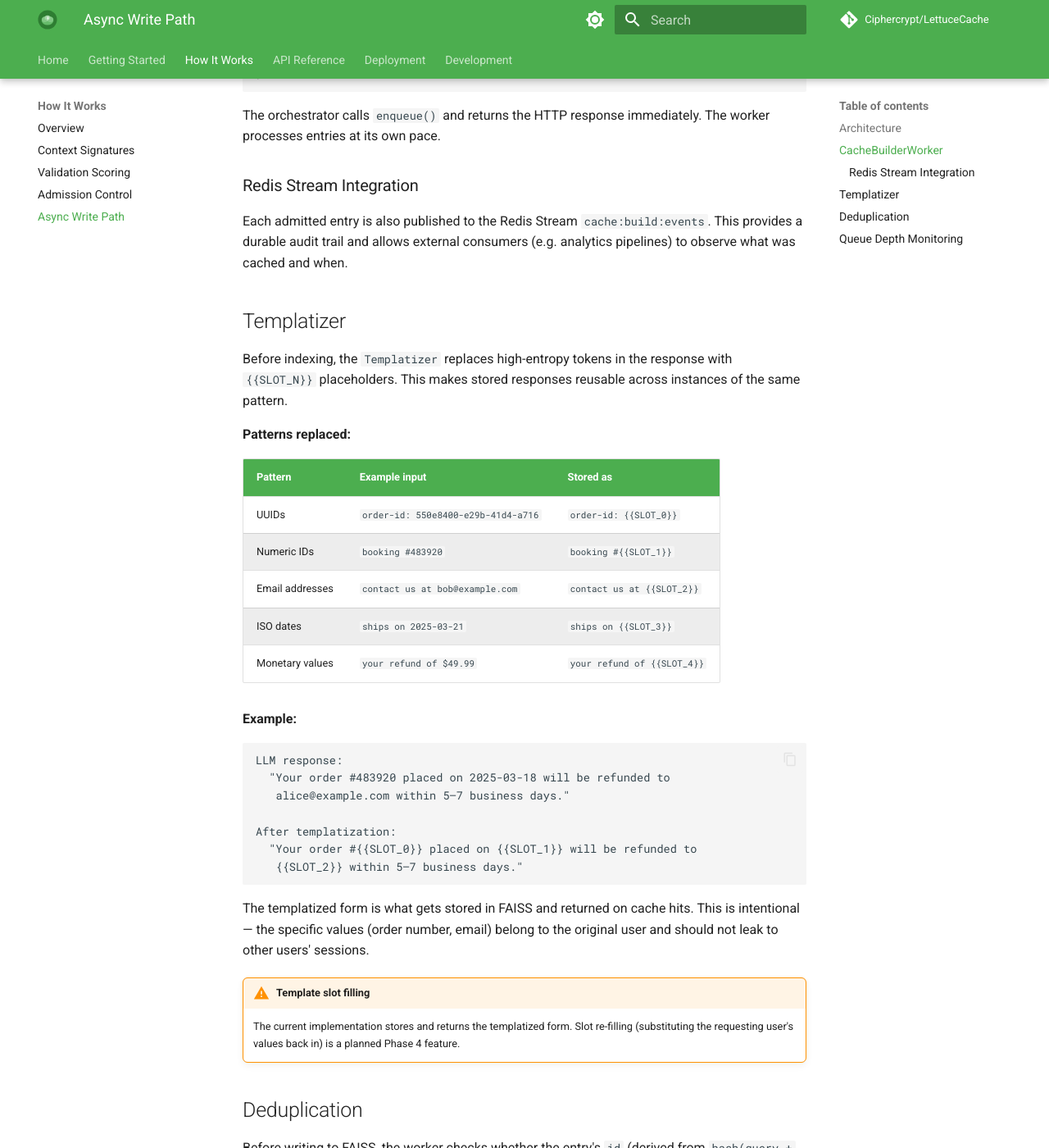
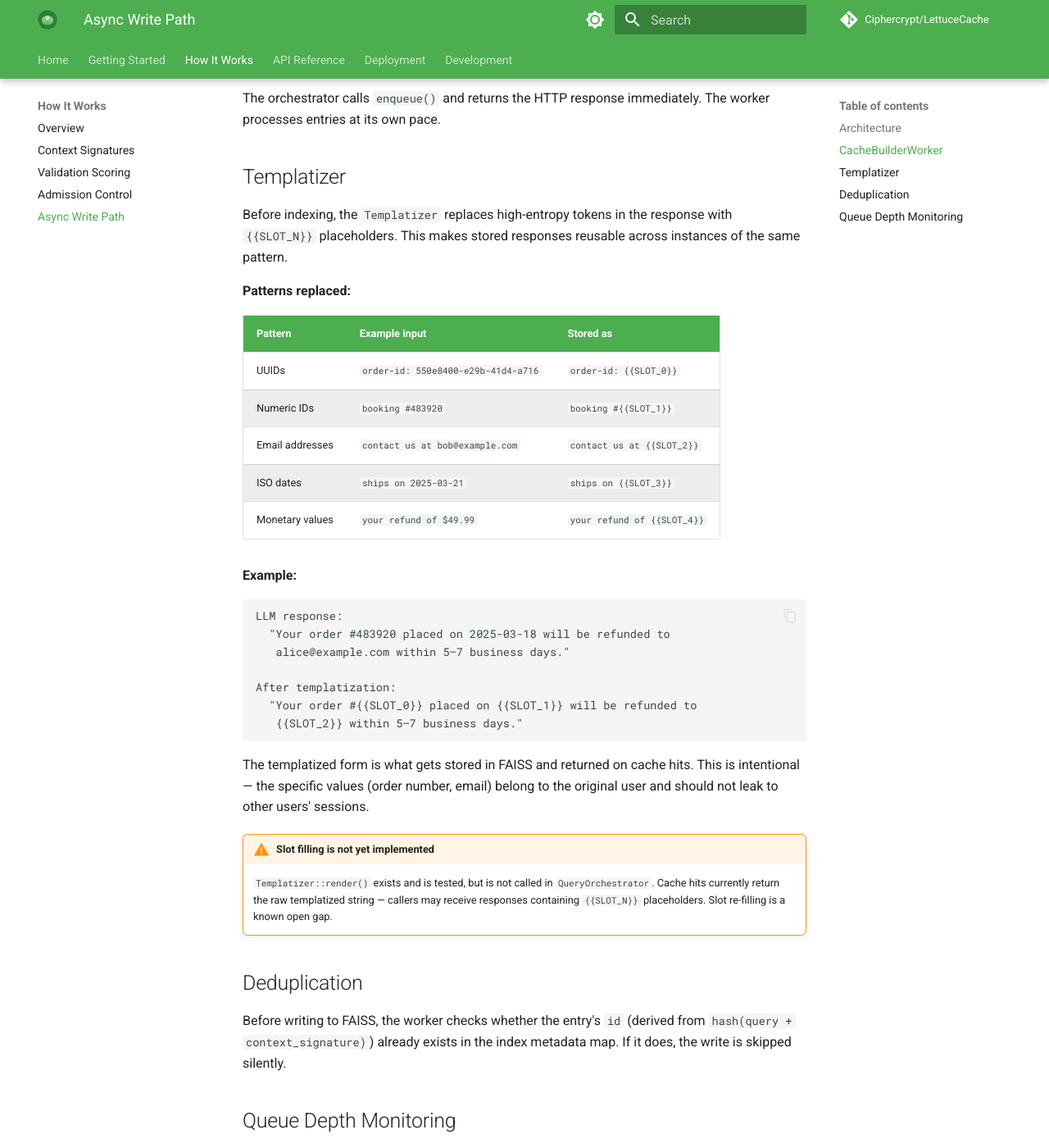
Before and after one commit to Ciphercrypt/LettuceCache, an MkDocs documentation site: the page built from docs/how-it-works/async-write-path.md, in a window 1280 px wide and 1400 px high, scrolled down 721 px. Shown: the whole window at 82% size. Built offline with MkDocs 1.6.1 and Material for MkDocs 9.7.7, drawn with Linux system fonts in a browser that asks for light colours; comment, search, counter and statistics services are not loaded; some of the changed lines change nothing that is shown.

Commit message:
redis streams: spiritually present, operationally absent

````diff
--- a/docs/deployment/docker.md
+++ b/docs/deployment/docker.md
@@ -6,7 +6,7 @@ The quickest way to run LettuceCache in a fully containerised setup.
 
 ```yaml
 services:
-  redis           # Redis 7 — L1 store + async stream
+  redis           # Redis 7 — L1 exact-match store
   python_sidecar  # FastAPI embedding service on :8001
   orchestrator    # C++ HTTP server on :8080
 ```
--- a/docs/how-it-works/async-write-path.md
+++ b/docs/how-it-works/async-write-path.md
@@ -7,12 +7,14 @@ After a cache miss and LLM response, the result is indexed asynchronously. This
 ```mermaid
 flowchart LR
     A[QueryOrchestrator] -->|enqueue| B[CacheBuilderWorker\nbackground thread]
-    B --> C[AdmissionController\nfrequency gate]
-    C -->|admitted| D[Templatizer\nstrip high-entropy tokens]
-    D --> E[EmbeddingClient\nembed if not cached]
-    E --> F[FaissVectorStore.add]
-    E --> G[Redis SETEX\nhot entry]
-    C -->|rejected| H[discard]
+    B --> C[AdmissionController\nfrequency gate ≥2×/300s]
+    C -->|admitted| D[IntelligentAdmissionPolicy\nCVF scoring]
+    D -->|CVF above threshold| E[Templatizer\nstrip high-entropy tokens]
+    E --> F[EmbeddingClient\nembed if not cached]
+    F --> G[FaissVectorStore.add]
+    F --> H[Redis SETEX\nhot entry]
+    C -->|rejected| I[discard]
+    D -->|rejected| I
 ```
 
 ## CacheBuilderWorker
@@ -30,10 +32,6 @@ void CacheBuilderWorker::enqueue(const CacheEntryRequest& req) {
 ```
 
 The orchestrator calls `enqueue()` and returns the HTTP response immediately. The worker processes entries at its own pace.
-
-### Redis Stream Integration
-
-Each admitted entry is also published to the Redis Stream `cache:build:events`. This provides a durable audit trail and allows external consumers (e.g. analytics pipelines) to observe what was cached and when.
 
 ## Templatizer
 
@@ -63,8 +61,8 @@ After templatization:
 
 The templatized form is what gets stored in FAISS and returned on cache hits. This is intentional — the specific values (order number, email) belong to the original user and should not leak to other users' sessions.
 
-!!! warning "Template slot filling"
-    The current implementation stores and returns the templatized form. Slot re-filling (substituting the requesting user's values back in) is a planned Phase 4 feature.
+!!! warning "Slot filling is not yet implemented"
+    `Templatizer::render()` exists and is tested, but is not called in `QueryOrchestrator`. Cache hits currently return the raw templatized string — callers may receive responses containing `{{SLOT_N}}` placeholders. Slot re-filling is a known open gap.
 
 ## Deduplication
 
````
